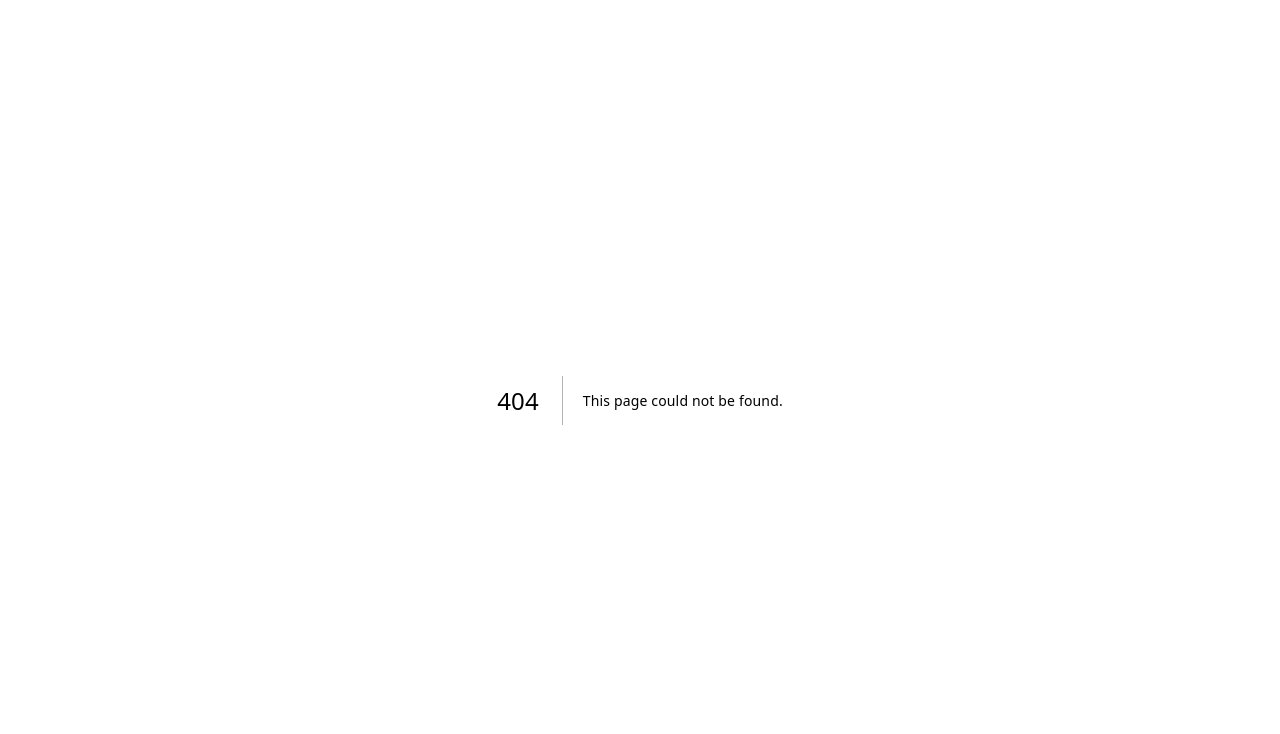
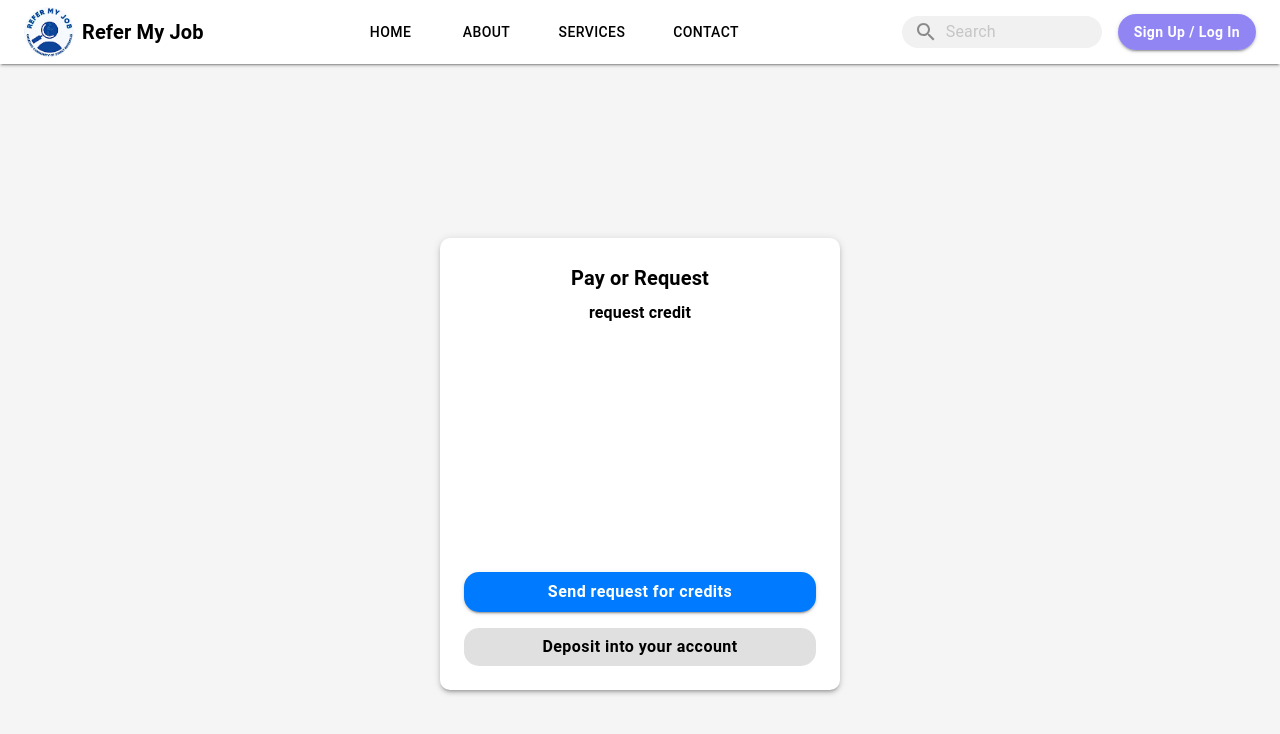
Before and after one commit to shekhar000gurjar/nextjsnetlify, a Next.js app: page /buy-credits in a window 1280 px wide. Before the commit this address had no page. Shown: the top 734 px of the page. Built offline with nearby package versions, Linux system fonts and the light colour scheme.

Commit message:
add the buy credits page and also update the ui

```diff
--- /dev/null
+++ b/app/buy-credits/page.js
@@ -0,0 +1,179 @@
+// "use client";
+// import React, { useState } from "react";
+// import {
+//   Dialog,
+//   DialogTitle,
+//   DialogContent,
+//   Button,
+//   Typography,
+//   IconButton,
+// } from "@mui/material";
+// import CloseIcon from "@mui/icons-material/Close";
+
+// const CreditRequestModal = () => {
+//   const [open, setOpen] = useState(true);
+
+//   const handleClose = () => {
+//     setOpen(false);
+//   };
+
+//   return (
+//     <Dialog open={open} onClose={handleClose} fullWidth maxWidth="xs">
+//       <DialogTitle>
+//         Pay or Request
+//         <IconButton
+//           aria-label="close"
+//           onClick={handleClose}
+//           sx={{
+//             position: "absolute",
+//             right: 8,
+//             top: 8,
+//             color: (theme) => theme.palette.grey[500],
+//           }}
+//         >
+//           <CloseIcon />
+//         </IconButton>
+//       </DialogTitle>
+//       <DialogContent>
+//         <Typography
+//           variant="h6"
+//           component="div"
+//           align="center"
+//           sx={{ textDecoration: "line-through", marginBottom: 2 }}
+//         >
+//           Send and request money
+//         </Typography>
+//         <Typography variant="h5" component="div" align="center" gutterBottom>
+//           Credit
+//         </Typography>
+//         <Button
+//           variant="contained"
+//           color="primary"
+//           fullWidth
+//           sx={{ marginBottom: 2 }}
+//         >
+//           Send request for credits
+//         </Button>
+//         <Button variant="outlined" color="primary" fullWidth>
+//           Deposit into your account
+//         </Button>
+//       </DialogContent>
+//     </Dialog>
+//   );
+// };
+
+// export default CreditRequestModal;
+
+import React from "react";
+import { Box, Typography, Button, IconButton } from "@mui/material";
+import CloseIcon from "@mui/icons-material/Close";
+import MainLayout from "../layouts/MainLayout";
+
+const CreditsBuyingPage = () => {
+  return (
+    <MainLayout
+      homeIcon={true}
+      headerText={"credit buying by user"}
+      homeIconSide={"left"}
+      page={"buy-credits"}
+    >
+      <Box
+        sx={{
+          width: "100%",
+          height: "100vh",
+          display: "flex",
+          justifyContent: "center",
+          alignItems: "center",
+          bgcolor: "#f5f5f5",
+          color: "black",
+        }}
+      >
+        <Box
+          sx={{
+            width: { xs: "90%", sm: "400px" },
+            backgroundColor: "#fff",
+            borderRadius: "10px",
+            boxShadow: 3,
+            p: 3,
+            position: "relative",
+          }}
+        >
+          {/* Close button in top-right corner */}
+          {/* <IconButton
+            sx={{
+              position: "absolute",
+              top: "10px",
+              right: "10px",
+              color: "#000",
+            }}
+          >
+            <CloseIcon />
+          </IconButton> */}
+
+          {/* Title Section */}
+
+          <Typography
+            variant="h6"
+            align="center"
+            gutterBottom
+            sx={{ fontWeight: "bold" }}
+          >
+            Pay or Request
+          </Typography>
+
+          {/* Struck-through text */}
+          <Typography
+            variant="body1"
+            align="center"
+            sx={{ mb: 1, fontWeight: "bold" }}
+          >
+            request credit
+          </Typography>
+
+          {/* Script-style word 'Credit' */}
+
+          {/* Button for requesting credits */}
+          <Box sx={{ marginTop: "70%" }}>
+            <Button
+              variant="contained"
+              fullWidth
+              sx={{
+                backgroundColor: "#007bff",
+                color: "#fff",
+                mb: 2,
+                // py: 1.5,
+                fontSize: "16px",
+                textTransform: "none",
+                borderRadius: "15px",
+                fontWeight: "bold",
+              }}
+            >
+              Send request for credits
+            </Button>
+
+            {/* Button for depositing */}
+            <Button
+              variant="outlined"
+              fullWidth
+              sx={{
+                color: "black",
+                // borderColor: "#007bff",
+                // py: 1.5,
+                fontSize: "16px",
+                textTransform: "none",
+                borderRadius: "15px",
+                backgroundColor: "#e0e0e0",
+                border: "none",
+                fontWeight: "bold",
+              }}
+            >
+              Deposit into your account
+            </Button>
+          </Box>
+        </Box>
+      </Box>
+    </MainLayout>
+  );
+};
+
+export default CreditsBuyingPage;
--- a/app/components/headerCom.js
+++ b/app/components/headerCom.js
@@ -438,6 +438,9 @@ export default function HeaderCom({
   if (page === "submit-verification") {
     headerLabel = headerText;
   }
+  if (page === "buy-credits") {
+    headerLabel = headerText;
+  }
 
   const handleClose = (event) => {
     if (
```
Also changed, not shown: public/uploads/attachment_1728974743407-258493062.png (added).
